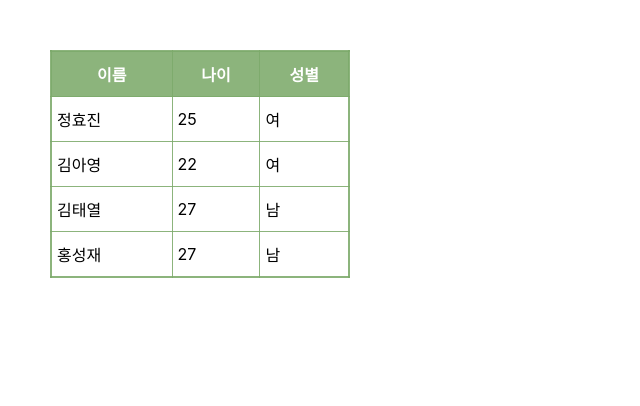
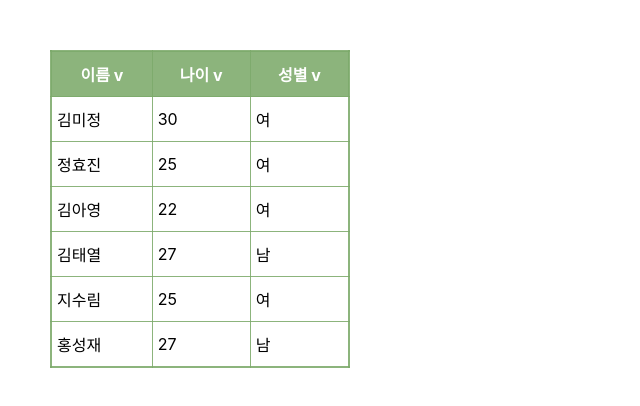
Before and after one commit to injulme/data-grid, a React (Create React App) app in the folder my-app/: page / in a window 1280 px wide. Shown: the top 406 px of the page, without its empty margins (0-640 px from the left). Built offline with nearby package versions, Linux system fonts and the light colour scheme.

Commit message:
sorting 작업중

```diff
--- a/my-app/src/App.js
+++ b/my-app/src/App.js
@@ -1,31 +1,69 @@
+import { useMemo, useState } from "react";
 import "./App.css";
 
 function App() {
+  const [data, setData] = useState(initialData);
+  const [isAsc, setIsAsc] = useState(false);
+  const onSorting = (field) => {
+    const clone = [...data];
+    const sorting = clone.sort((a, b) =>
+      isAsc ? a[field] - b[field] : b[field] - a[field]
+    );
+
+    setData(sorting);
+    setIsAsc(!isAsc);
+  };
+
+  const memoData = useMemo(() => {
+    return data.map((v, i) => {
+      return (
+        <tr key={i}>
+          <td>{v.name}</td>
+          <td>{v.age}</td>
+          <td>{v.gender === "M" ? "남" : "여"}</td>
+        </tr>
+      );
+    });
+  }, [data]);
+
   return (
     <table>
       <thead>
         <tr>
-          <th>이름</th>
-          <th>나이</th>
-          <th>성별</th>
+          {columns.map((v, i) => {
+            return (
+              <th key={i} onClick={() => onSorting(v.field)}>
+                {v.label} {isAsc ? "^" : "v"}
+              </th>
+            );
+          })}
         </tr>
       </thead>
-      <tbody>
-        {data.map((v, i) => {
-          return (
-            <tr key={i}>
-              <td>{v.name}</td>
-              <td>{v.age}</td>
-              <td>{v.gender === "M" ? "남" : "여"}</td>
-            </tr>
-          );
-        })}
-      </tbody>
+      <tbody>{memoData}</tbody>
     </table>
   );
 }
 
-const data = [
+const columns = [
+  {
+    field: "name",
+    label: "이름",
+  },
+  {
+    field: "age",
+    label: "나이",
+  },
+  {
+    field: "gender",
+    label: "성별",
+  },
+];
+const initialData = [
+  {
+    name: "김미정",
+    age: 30,
+    gender: "W",
+  },
   {
     name: "정효진",
     age: 25,
@@ -42,6 +80,11 @@ const data = [
     gender: "M",
   },
   {
+    name: "지수림",
+    age: 25,
+    gender: "W",
+  },
+  {
     name: "홍성재",
     age: 27,
     gender: "M",
```
Also changed, not shown: my-app/public/index.html (+1 -14 lines).
